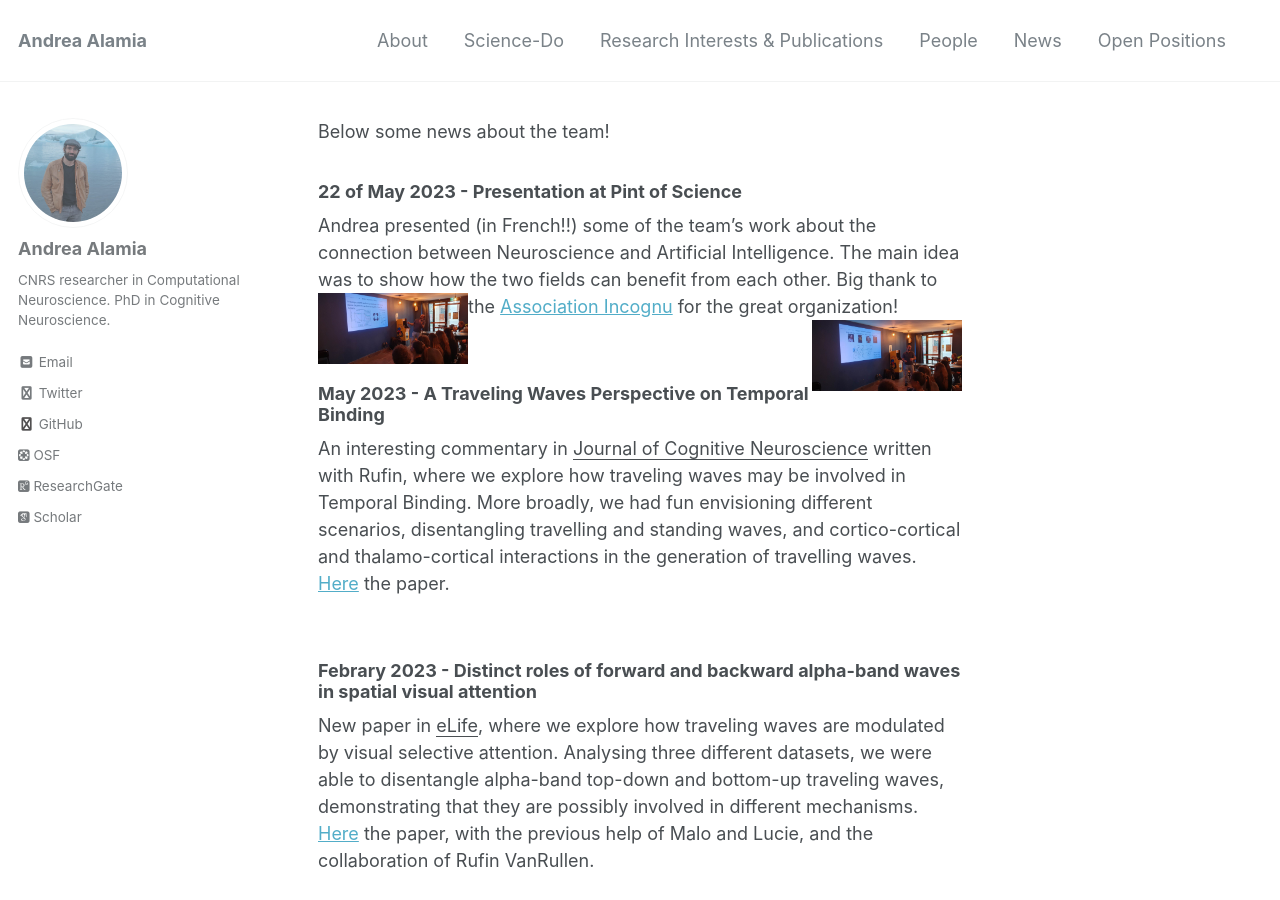
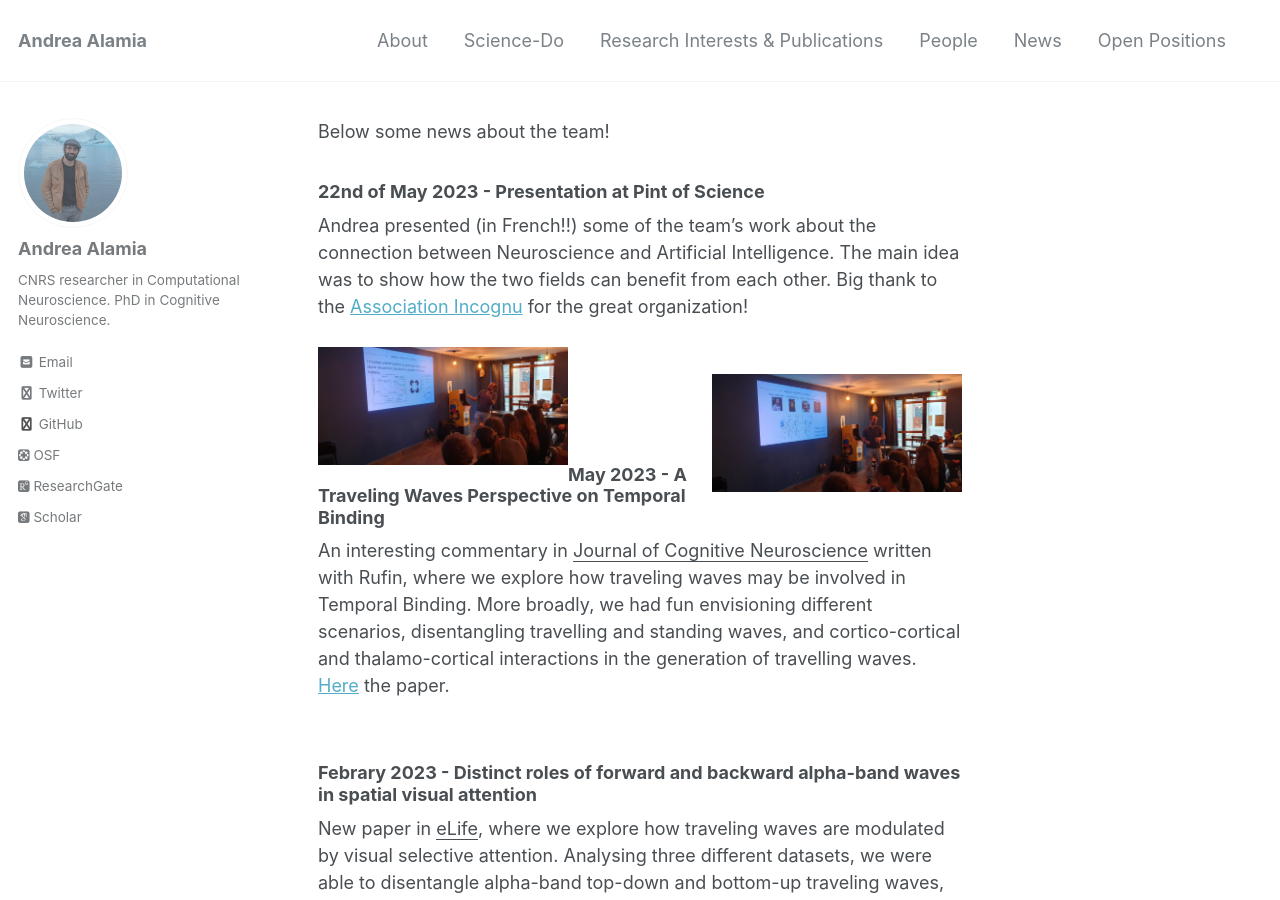
Before and after one commit to artipago/artipago.github.io, a Jekyll site: the page built from _pages/News.md, in a window 1280 px wide and 900 px high. Built offline with Jekyll 4.4.1, drawn with Linux system fonts in a browser that asks for light colours; nearby versions of some CDN libraries; some web fonts are replaced; library files that are not in the unit come from our copies.

Commit message:
Update News.md

```diff
--- a/_pages/News.md
+++ b/_pages/News.md
@@ -7,10 +7,11 @@ has_children: true
 
 Below some news about the team! <br>
 
-### 22 of May 2023 - Presentation at Pint of Science
-Andrea presented (in French!!) some of the team's work about the connection between Neuroscience and Artificial Intelligence. The main idea was to show how the two fields can benefit from each other. Big thank to the <a href="https://blog.incognu.fr/">Association Incognu</a> for the great organization!
-<img style="float: left;" src="/assets/images/PoS01.jpg" width="150" height="150">
-<img style="float: right;" src="/assets/images/PoS02.jpg" width="150" height="150"> <br>
+### 22nd of May 2023 - Presentation at Pint of Science
+Andrea presented (in French!!) some of the team's work about the connection between Neuroscience and Artificial Intelligence. The main idea was to show how the two fields can benefit from each other. Big thank to the <a href="https://blog.incognu.fr/">Association Incognu</a> for the great organization! <br>
+<br>
+<img style="float: left;" src="/assets/images/PoS01.jpg" width="250" height="250"> <br>
+<img style="float: right;" src="/assets/images/PoS02.jpg" width="250" height="250"> <br>
 <br>
 
 ### May 2023 - A Traveling Waves Perspective on Temporal Binding
```
